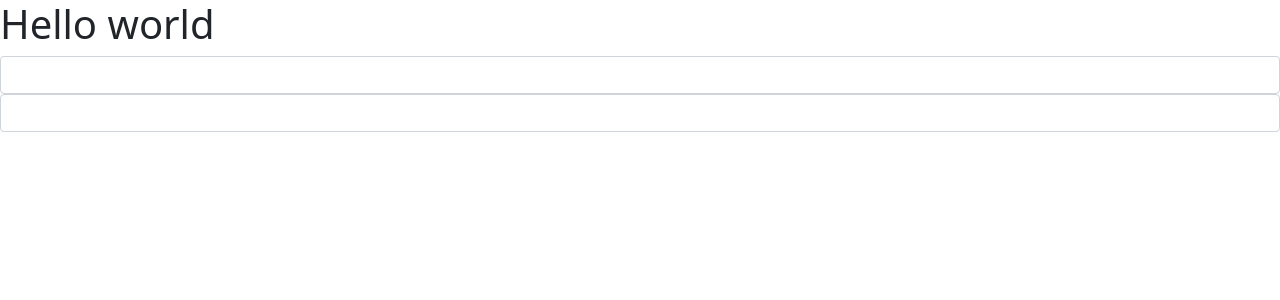
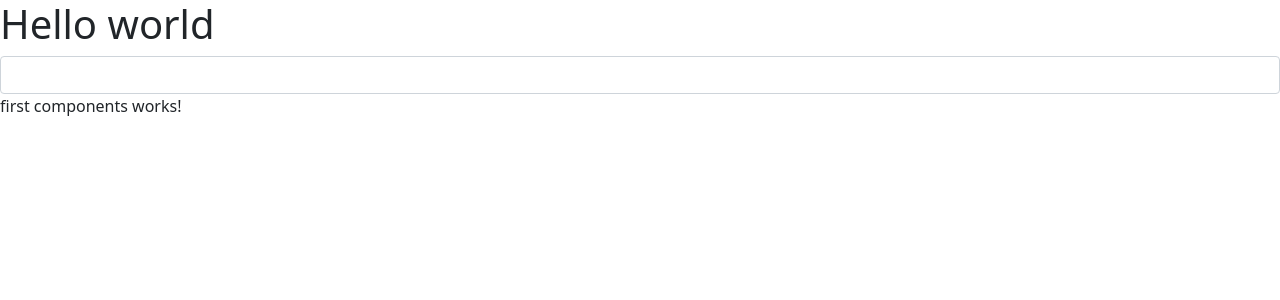
Before and after one commit to ishanEPR/AngularBeginers, an Angular app: page / in a window 1280 px wide. Shown: the top 300 px of the page. Built offline with nearby package versions, Linux system fonts and the light colour scheme.

Commit message:
add first component

```diff
--- a/src/app/app.component.html
+++ b/src/app/app.component.html
@@ -1,3 +1,4 @@
 <h1>Hello world</h1>
 <input type="text" class="form-control"/>
-<input type="text" class="form-control"/>
+
+<app-first></app-first>
--- a/src/app/app.module.ts
+++ b/src/app/app.module.ts
@@ -3,10 +3,12 @@ import { BrowserModule } from '@angular/platform-browser';
 
 import { AppRoutingModule } from './app-routing.module';
 import { AppComponent } from './app.component';
+import { FirstComponent } from './first/first.component';
 
 @NgModule({
   declarations: [
-    AppComponent
+    AppComponent,
+    FirstComponent
   ],
   imports: [
     BrowserModule,
--- /dev/null
+++ b/src/app/first/first.component.html
@@ -0,0 +1 @@
+<p>first components works!</p>
--- /dev/null
+++ b/src/app/first/first.component.ts
@@ -0,0 +1,15 @@
+import { Component, OnInit } from '@angular/core';
+
+@Component({
+  selector: 'app-first',
+  templateUrl: './first.component.html',
+  styleUrls: ['./first.component.css']
+})
+export class FirstComponent implements OnInit {
+
+  constructor() { }
+
+  ngOnInit(): void {
+  }
+
+}
```
Also changed, not shown: src/app/first/first.component.css (added).
